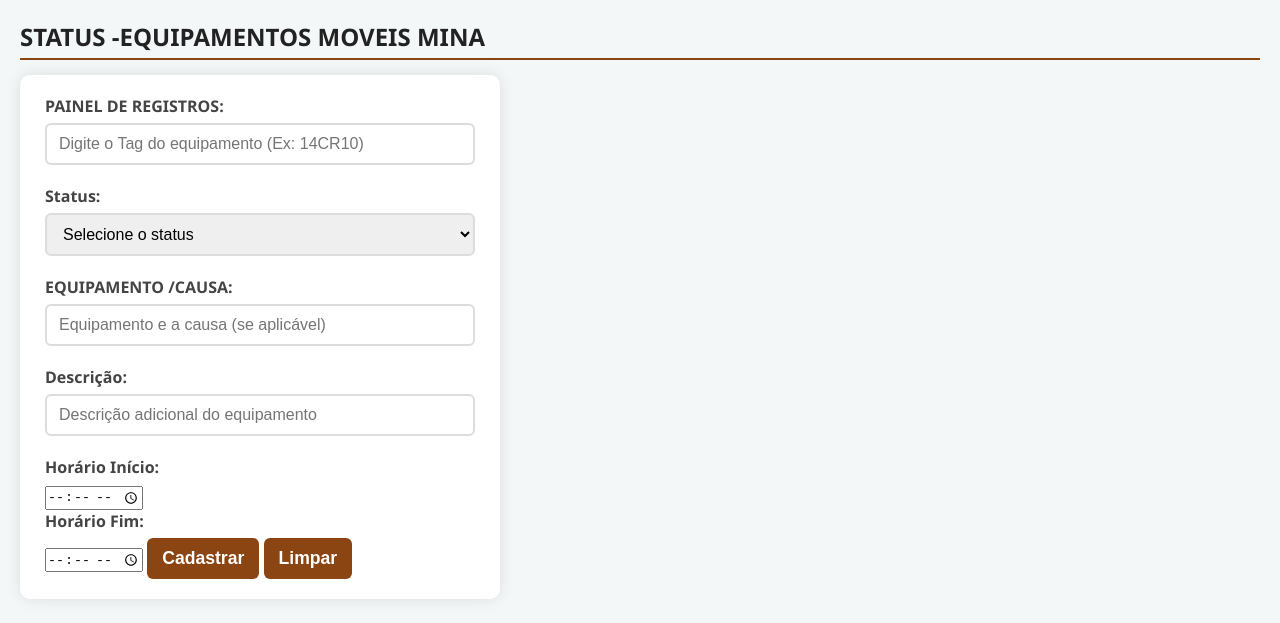
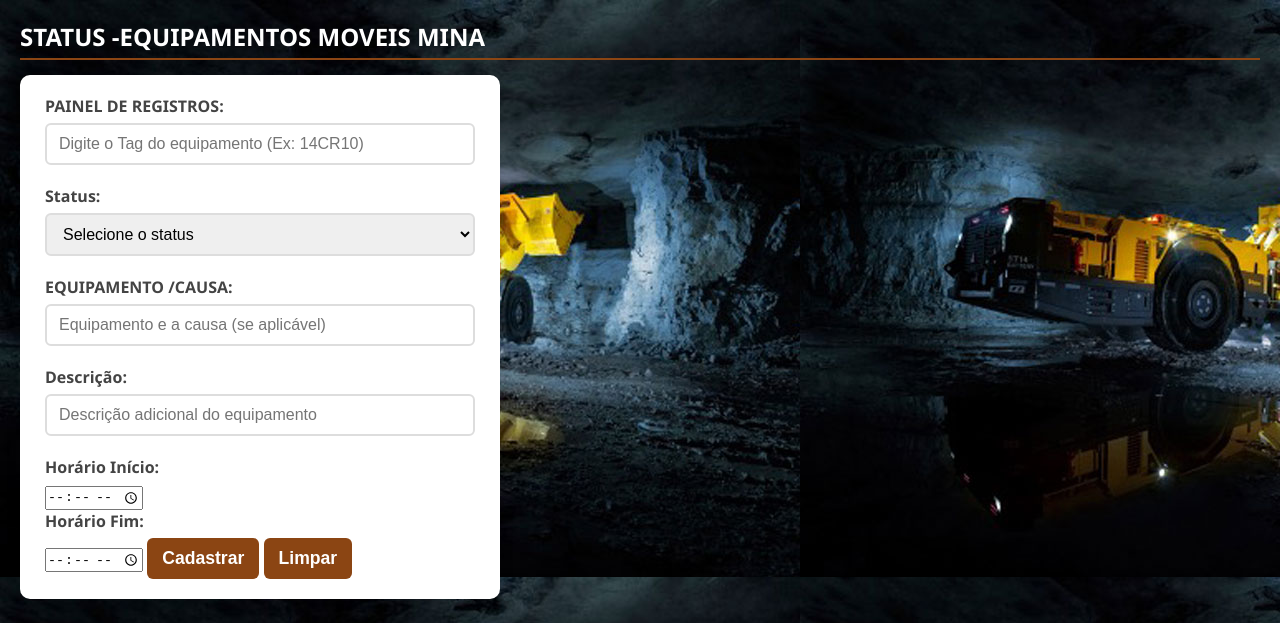
Before and after one commit to jacksonandradesilva/StatusEquipamentoMoveis, a plain HTML site: page index.html in a window 1280 px wide. Shown: the top 623 px of the page. Drawn offline with Linux system fonts and the light colour scheme.

Commit message:
modificações estilização

```diff
--- a/stile.css
+++ b/stile.css
@@ -7,7 +7,7 @@
 
 body {
   font-family: 'Segoe UI', Tahoma, Geneva, Verdana, sans-serif;
-  background: #f4f7f8;
+  background: url(maquina.jpg);
   color: #333;
   padding: 20px;
   min-height: 100vh;
@@ -15,7 +15,7 @@ body {
 
 h2 {
   margin-bottom: 15px;
-  color: #222;
+  color: white;
   border-bottom: 2px solid #8B4513;
   padding-bottom: 5px;
 }
```
Also changed, not shown: maquina.jpg (added).
